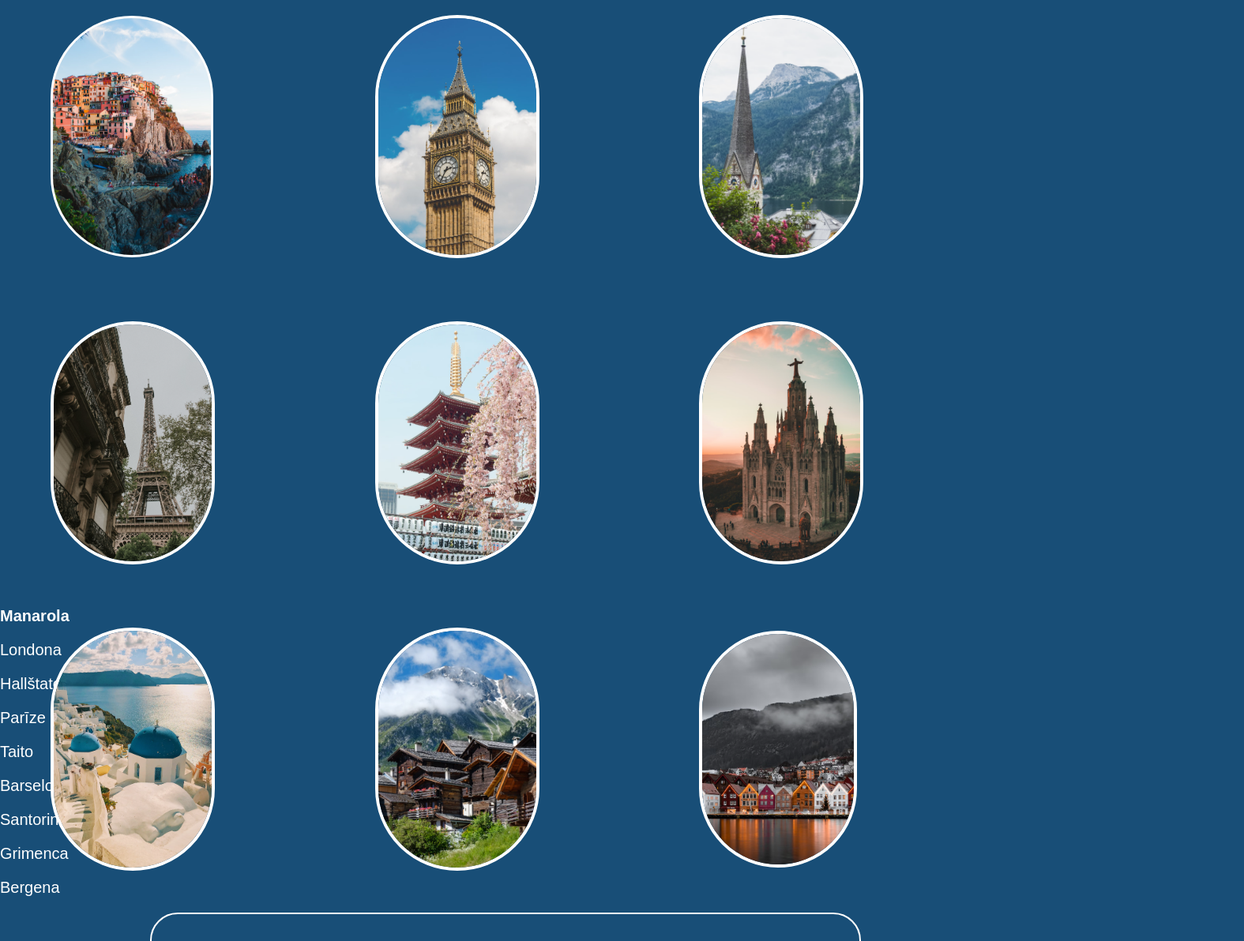
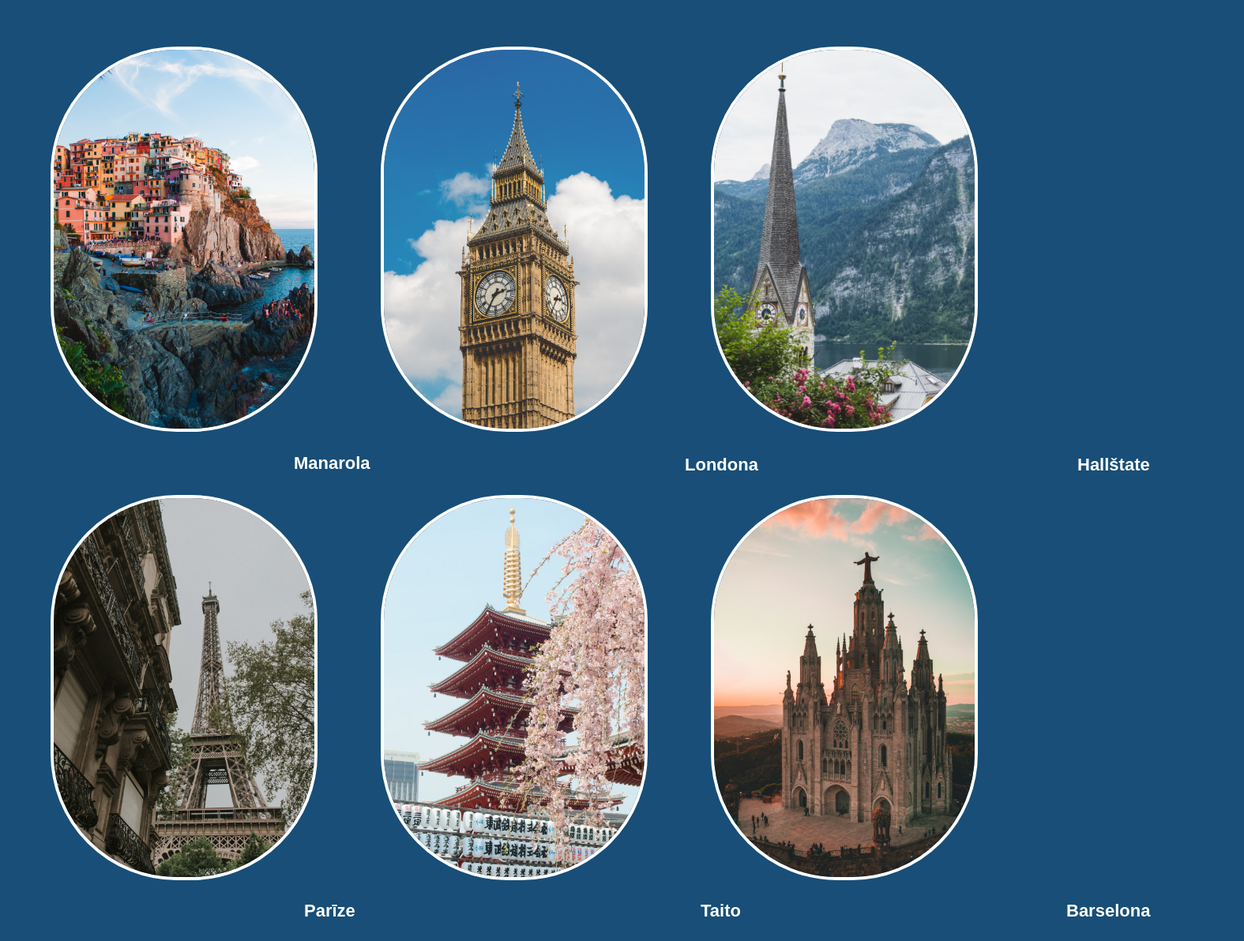
Before and after one commit to GerdaK7/Projekts-datorika, a plain HTML site: page Piedāvājumi.html in a window 1280 px wide. Shown: the part 76-1268 px from the top of the page at 79% size, 1575 px wide, since content can reach past the window. Drawn offline with Linux system fonts and the light colour scheme.

Commit message:
datorika5

```diff
--- a/Piedāvājumi.html
+++ b/Piedāvājumi.html
@@ -81,6 +81,9 @@
   <p id="Grimenca">Grimenca</p>
   <p id="Bergena">Bergena</p>
 
+<div class="video">
+  <iframe src="https://www.youtube.com/embed/7IHJkSsoqu0?feature=shared" width="600", height="400" allowfullscreen></iframe>
+</div>
 
 <div class="Izcenojums">
 <div class="Manarola">
@@ -116,7 +119,7 @@
 <div class="Barselona">
   <h4>Barselona, Spānija</h4>
   <p>Cena: €550 - €800 (5 dienu ceļojums)</p>
-  <p>Barselona piedāvā daudz kultūras, arhitektūras un izcilus restorānus. Ceļojuma cenā ir iekļauti lidojumi, naktsmītnes un ekskursijas pa Gaudi veidotajām arhitektūras pērēm, kā arī tradicionālās tapas degustācijas.</p>
+  <p>Barselona piedāvā daudz kultūras, arhitektūras un izcilus restorānus. Ceļojuma cenā ir iekļauti lidojumi, naktsmītnes un ekskursijas pa Gaudi veidotajām arhitektūras pērlēm, kā arī tradicionālās tapas degustācijas.</p>
 </div>
 
 <div class="Santorini">
--- a/style.css
+++ b/style.css
@@ -9,7 +9,7 @@ html, body {
 }
 
 body {
-  background-color: #184E77;
+    background: #184E77;
 }
 
 nav {
@@ -44,30 +44,27 @@ nav {
 
 .logo2 {
   position: absolute;
-  top: 50px;
-  left: 100px;
+  top: 200px;
+  left: 710px;
   filter: brightness(0) invert(1);
-  width: 300px;
 }
 
 .pludmale {
-  width: 1000;
   display: block;
+  width: 1905px;
+  margin-top:0px;
+  object-fit: cover;
 }
 
-.footer1 {
-  background-color: white;
-  color: #0A85ED;
-  font-family: "Poppins", sans-serif;
-  font-weight: bold;
-  font-size: 13px;
-  bottom: 0; /* Always at the bottom */
-  width: 100%;
+.pludmale img{
+  max-width: 100%;
+  max-height: 100%;
 }
+
 
 #Jaunumi {
   color: white;
-  font-size: 40px;
+  font-size: 50px;
   font-family: "Poppins", sans-serif;
   font-weight: bold;
   text-transform: uppercase;
@@ -75,17 +72,19 @@ nav {
 }
 
 .line1 {
-  width: 300px;
-  margin: 20px;
+  width: 750px;
   position: relative;
   top: -81px;
+  left: 1100px;
+  height: 8px;
 }
 
 .line2 {
-  width: 300px;
+  width: 750px;
   margin: 20px;
   position: relative;
-  top: -81px;
+  top: -110px;
+  left: 35px;
 }
 
 .box {
@@ -97,6 +96,10 @@ nav {
   display: flex;
   flex-wrap: wrap;
   justify-content: space-between;
+  margin-left: 40px;
+  margin-right: 40px;
+
+  gap: 30px;
 
 }
 
@@ -113,6 +116,14 @@ nav {
   overflow: hidden;
 }
 
+.box + .box {
+    margin-left: -2px;
+}
+
+.box2 + .box2 {
+    margin-left: 130px;
+}
+
 .box2 {
   color: white;
   font-family: "Poppins", sans-serif;
@@ -121,21 +132,35 @@ nav {
 .row2 {
 
   flex-wrap: wrap;
-  justify-content: space-between;
+  justify-content: center;
+  border-spacing: 50px;
   display: flex;
+  gap: 30px;
 }
 
 .box2 {
   width: 60%;
   max-width: 500px;
   max-height: 350px;
-  padding: 12px;
   border: 2px solid white;
   border-radius: 35px;
   background-color: transparent;
   text-align: center;
   box-sizing: border-box;
   overflow: hidden;
+  padding: 12px;
+}
+
+
+.footer1 {
+  background-color: white;
+  color: #0A85ED;
+  font-family: "Poppins", sans-serif;
+  font-weight: bold;
+  font-size: 13px;
+  bottom: 0;
+  width: 1904px;
+  margin-left: -39px;
 }
 
 
@@ -152,7 +177,6 @@ nav {
   display: grid;
   grid-template-columns: repeat(3, 1fr);
   gap: 80px;
-  margin: auto;
   padding-top: 50px;
   padding: 20px;
   text-align: center;
@@ -161,36 +185,21 @@ nav {
   width: 90%;
   max-width: 1400px;
   height: 90vh;
+  margin-top: 40px;
 }
 
 .bilde1{
-  width: 400px;
-  height: 500px;
+  width: 330px;
+  height: 480px;
   background-color: transparent;
   border: 4px solid white;
-  border-radius: 50%;
+  border-radius: 160px;
   overflow: hidden;
   position: relative;
   justify-content: center;
   align-items: center;
-  display: flex;
 }
 
-.bilde1 {
-  width: 200px;
-  height: 300px;
-  border: 3px solid white;
-  border-radius: 120px;
-  overflow: hidden;
-  background: #eee;
-}
-
-.bilde1 img {
-  width: 100%;
-  height: 100%;
-  object-fit: cover;
-  border-radius: 90px;
-}
 
 .bilde1 img{
   width: 100%;
@@ -208,11 +217,11 @@ nav {
 }
 
 .bilde2{
-  width: 200px;
-  height: 300px;
+  width: 330px;
+  height: 480px;
   background-color: transparent;
   border: 4px solid white;
-  border-radius: 120px;
+  border-radius: 160px;
   overflow: hidden;
   position: relative;
   justify-content: center;
@@ -234,11 +243,11 @@ nav {
 }
 
 .bilde3{
-  width: 200px;
-  height: 300px;
+  width: 330px;
+  height: 480px;
   background-color: transparent;
   border: 4px solid white;
-  border-radius: 120px;
+  border-radius: 160px;
   overflow: hidden;
   position: relative;
   justify-content: center;
@@ -260,11 +269,11 @@ nav {
 }
 
 .bilde4{
-  width: 200px;
-  height: 300px;
+  width: 330px;
+  height: 480px;
   background-color: transparent;
   border: 4px solid white;
-  border-radius: 120px;
+  border-radius: 160px;
   overflow: hidden;
   position: relative;
   justify-content: center;
@@ -286,11 +295,11 @@ nav {
 }
 
 .bilde5{
-  width: 200px;
-  height: 300px;
+  width: 330px;
+  height: 480px;
   background-color: transparent;
   border: 4px solid white;
-  border-radius: 120px;
+  border-radius: 160px;
   overflow: hidden;
   position: relative;
   justify-content: center;
@@ -312,11 +321,11 @@ nav {
 }
 
 .bilde6{
-  width: 200px;
-  height: 300px;
+  width: 330px;
+  height: 480px;
   background-color: transparent;
   border: 4px solid white;
-  border-radius: 120px;
+  border-radius: 160px;
   overflow: hidden;
   position: relative;
   justify-content: center;
@@ -338,11 +347,11 @@ nav {
 }
 
 .bilde7{
-  width: 200px;
-  height: 300px;
+  width: 330px;
+  height: 480px;
   background-color: transparent;
   border: 4px solid white;
-  border-radius: 120px;
+  border-radius: 160px;
   overflow: hidden;
   position: relative;
   justify-content: center;
@@ -364,11 +373,11 @@ nav {
 }
 
 .bilde8{
-  width: 200px;
-  height: 300px;
+  width: 330px;
+  height: 480px;
   background-color: transparent;
   border: 4px solid white;
-  border-radius: 120px;
+  border-radius: 160px;
   overflow: hidden;
   position: relative;
   justify-content: center;
@@ -390,11 +399,11 @@ nav {
 }
 
 .bilde9{
-  width: 200px;
-  height: 300px;
+  width: 330px;
+  height: 480px;
   background-color: transparent;
   border: 4px solid white;
-  border-radius: 120px;
+  border-radius: 160px;
   overflow: hidden;
   position: relative;
   justify-content: center;
@@ -416,64 +425,109 @@ nav {
   transform: scale(1.2);
 }
 
+.video{
+  position: absolute;
+  top: 1800px;
+  left: 580px;
+  padding: 40px;
+}
+
 
 
 #Manarola {
   color: white;
   font-family: "Poppins", sans-serif;
-  font-size: 20px;
+  font-size: 22px;
   margin-top: 10px;
   font-weight: bold;
+  position: absolute;
+  top: 640px;
+  left: 372px;
 }
 
 #Londona {
   color: white;
   font-family: "Poppins", sans-serif;
-  font-size: 20px;
+  font-size: 22px;
+  font-weight: bold;
+  position: absolute;
+  top: 630px;
+  left: 867px;
 }
 
 #Hallstate {
   color: white;
   font-family: "Poppins", sans-serif;
-  font-size: 20px;
+  font-size: 22px;
+  font-weight: bold;
+  position: absolute;
+  top: 630px;
+  left: 1364px;
 }
 
 #Parize {
   color: white;
   font-family: "Poppins", sans-serif;
-  font-size: 20px;
+  font-size: 22px;
+  font-weight: bold;
+  position: absolute;
+  top: 1195px;
+  left: 385px;
 }
 
 #Taito {
   color: white;
   font-family: "Poppins", sans-serif;
-  font-size: 20px;
+  font-size: 22px;
+  font-weight: bold;
+  position: absolute;
+  top: 1195px;
+  left: 887px;
 }
 
 #Barselona {
   color: white;
   font-family: "Poppins", sans-serif;
-  font-size: 20px;
+  font-size: 22px;
+  font-weight: bold;
+  position: absolute;
+  top: 1195px;
+  left: 1350px;
 }
 
 #Santorini{
   color: white;
   font-family: "Poppins", sans-serif;
-  font-size: 20px;
+  font-size: 22px;
+  font-weight: bold;
+  position: absolute;
+  top: 1763px;
+  left: 369px;
 }
 
 #Grimenca {
   color: white;
   font-family: "Poppins", sans-serif;
-  font-size: 20px;
+  font-size: 22px;
+  font-weight: bold;
+  position: absolute;
+  top: 1763px;
+  left: 860px;
 }
 
 #Bergena {
   color: white;
   font-family: "Poppins", sans-serif;
-  font-size: 20px;
+  font-size: 22px;
   margin-top: 10px;
+  font-weight: bold;
+  position: absolute;
+  top: 1775px;
+  left: 1357px;
 }
+
+
+
 .Manarola {
   color: white;
   font-family: "Poppins", sans-serif;
@@ -525,17 +579,22 @@ h4 {
 }
 
 .Izcenojums {
-  width: 900px;
+  width: 1300px;
   height: 500px;
   overflow-y: auto;
   padding: 10px;
   border: 2px solid white;
   margin: 20px auto;
+  margin-left: 20px;
   border-radius: 35px;
   background-color: transparent;
   text-align: center;
   box-sizing: border-box;
   align-items: center;
+  position: absolute;
+  top:2240px;
+  left: 255px;
+
 }
 
 .footer2 {
@@ -544,8 +603,10 @@ h4 {
   font-family: "Poppins", sans-serif;
   font-weight: bold;
   font-size: 13px;
-  bottom: 0; /* Always at the bottom */
   width: 100%;
+  position: absolute;
+  top:2800px;
+  left: 0px;
 }
 /*Autorizācija*/
 
```
Also changed, not shown: Login.html (+1 -1 lines), index.html (+4 -3 lines), Logonobg.png (added), Logonobg2.png (added), bildepludmale.jpg (added), pludmale2.jpg (added), 1 other file.
